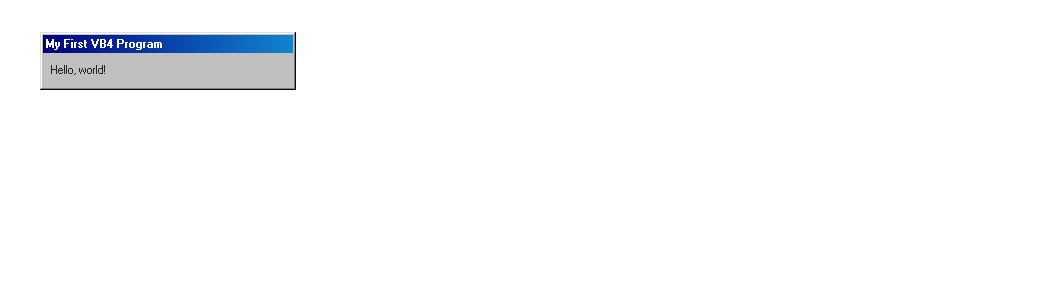
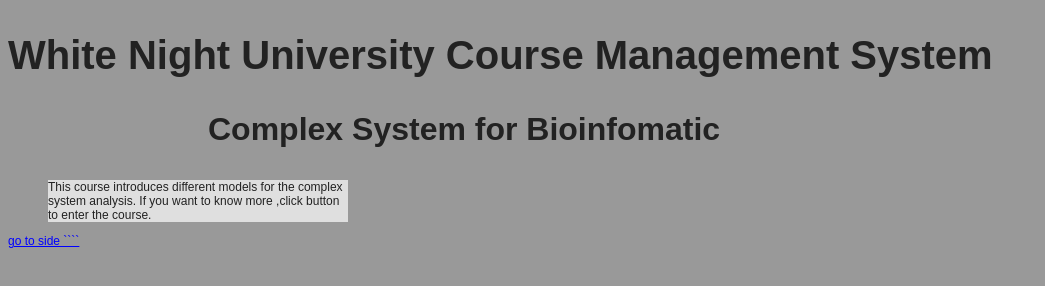
Before and after one commit to WhiteNightUniversity/WhiteNightUniversity, a website: page index.html in a window 1280 px wide. Shown: the whole page, without its empty margins (0-1045 px from the left). Drawn offline with nearby package versions, Linux system fonts and the light colour scheme.

Commit message:
rough edition, must make a plan tomorrow

`````diff
--- a/index.html
+++ b/index.html
@@ -1,21 +1,23 @@
 <!DOCTYPE html>
 <html>
 <head>
-  <title>98.css example</title>
+  <title>WNU Campus management system</title>
   <meta charset="UTF-8" />
-  <link rel="stylesheet" href="https://unpkg.com/98.css" />
+  <link rel="stylesheet" href="node_modules/98.css/style.css" />
 </head>
 
-<body>
-  <div class="window" style="margin: 32px; width: 250px">
-    <div class="title-bar">
-      <div class="title-bar-text">
-        My First VB4 Program
-      </div>
-    </div>
-    <div class="window-body">
-      <p>Hello, world!</p>
-    </div>
-  </div>
+<body style="background-color: #999999;">
+    <h2> White Night University Course Management System </h2>
+    <blockquote>
+
+    </blockquote>
+
+    <h3 style="margin-left: 200px;">Complex System for Bioinfomatic</h3>
+
+    <blockquote style="background: #DFDFDF; width: 300px;">
+        This course introduces different models for the complex system analysis.
+        If you want to know more ,click button to enter the course.
+    </blockquote>
+    <a href="complex_system.html" class="button"> go to side ````</a>
 </body>
 </html>
`````
Also changed, not shown: complex_system.html (added, +26 -0 lines).
